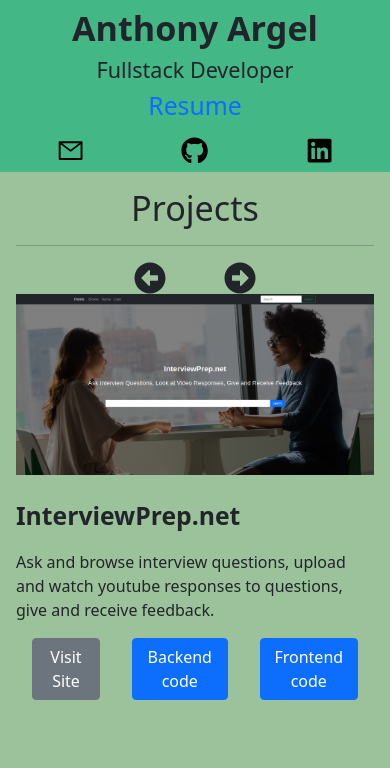
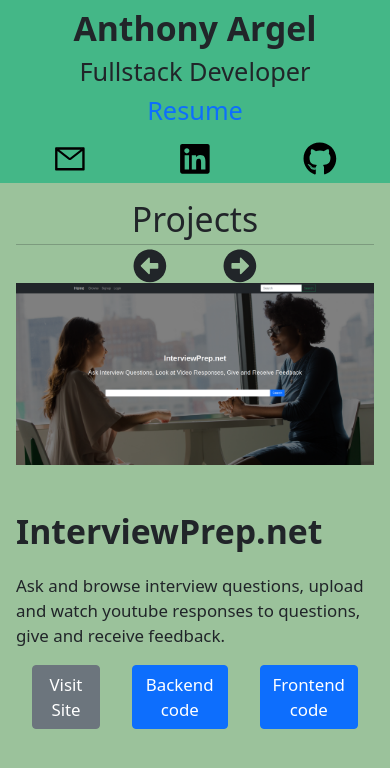
Before and after one commit to anthony-argel/anthony-argel.github.io, a React (Create React App) app: page / in a window 390 px wide. Shown: the top 768 px of the page. Built offline with nearby package versions, Linux system fonts and the light colour scheme.

Commit message:
made an attempt to keep fonts responsive

```diff
--- a/src/assets/styles.css
+++ b/src/assets/styles.css
@@ -98,3 +98,7 @@ ul {
         grid-row:2/3;
     }
 }
+
+a {
+    min-width: 2vw;
+}
--- a/src/components/home.js
+++ b/src/components/home.js
@@ -51,13 +51,13 @@ function Home(props) {
         <div className='row'>
             <div className='col-12 col-lg-3 information d-flex flex-column justify-content-center'>
                 <div>
-                    <h1 className='display-4 fw-bold'>Anthony Argel</h1>
-                    <h4>Fullstack Developer</h4>
-                    <a href={resume} download className='h2' style={{textDecoration:'none'}}>Resume</a><br/>
+                    <h1 className='fw-bold' style={{fontSize:'max(2.4vw, 4vh)'}}>Anthony Argel</h1>
+                    <h4 style={{fontSize:'max(1.2vw, 3vh)'}}>Fullstack Developer</h4>
+                    <a href={resume} download className='h2' style={{textDecoration:'none', fontSize:'max(1.2vw, 3vh)'}}>Resume</a><br/>
                     <div className='d-flex justify-content-around mt-3'>
-                    <a href='mailto:anthony.r.argel@gmail.com'><AiOutlineMail color='black' size='1.7em'/></a>
-                    <a href='https://www.linkedin.com/in/anthony-argel-24735116a/'><FaGithub color='black' size='1.7em'/></a>
-                    <a href='https://github.com/anthony-argel'><FaLinkedin color='black' size='1.7em'/></a>
+                    <a href='mailto:anthony.r.argel@gmail.com'><AiOutlineMail color='black' size='max(1.7vw, 4vh)'/></a>
+                    <a href='https://www.linkedin.com/in/anthony-argel-24735116a/'><FaLinkedin color='black' size='max(1.7vw, 4vh)'/></a>
+                    <a href='https://github.com/anthony-argel'><FaGithub color='black' size='max(1.7vw, 4vh)'/></a>
                     </div>
                 </div>
             </div>
@@ -66,8 +66,8 @@ function Home(props) {
 
 
             <div className='col-12 col-lg-9 p-3 projects'>
-                    <h3 className='text-center display-4 mb-0'>Projects</h3>
-                    <hr/>
+                    <h3 className='text-center mb-0' style={{fontSize:'max(2.5vw, 4vh)'}}>Projects</h3>
+                    <hr style={{marginBottom:'min(10px, .5vh)', marginTop:'min(100px, .5vh)'}}/>
                 <div className='grid-container'>
 
                 <div className='grid-item item-1'>
@@ -75,21 +75,21 @@ function Home(props) {
                 </div>
 
                 <div className='grid-item item-2 mx-auto my-auto'>
-                <FaArrowAltCircleLeft size='2em'  cursor='pointer' onClick={() => nextProject(-1)}/>
+                <FaArrowAltCircleLeft cursor='pointer' size='max(1.7vw, 4vh)' onClick={() => nextProject(-1)}/>
                 </div>
 
                 <div className='grid-item item-3 mx-auto my-auto'>
-                <FaArrowAltCircleRight size='2em' cursor='pointer' onClick={() => nextProject(1)}/>
+                <FaArrowAltCircleRight cursor='pointer' size='max(1.7vw, 4vh)' onClick={() => nextProject(1)}/>
                 </div>
 
 
                 <div className='grid-item item-4'>
-                    <p className='fs-2 fw-bold'>{projects[currentProjectInd].title}</p>
-                    <p>{projects[currentProjectInd].description}</p>
+                    <p className='fw-bold' style={{fontSize:'max(1.3vw, 4vh)'}}>{projects[currentProjectInd].title}</p>
+                    <p style={{fontSize:'max(1.3vw, 2vh)'}}>{projects[currentProjectInd].description}</p>
                     <div className='d-flex justify-content-center'>
-                        <a href={projects[currentProjectInd].url} target='_blank' rel='noopener noreferrer' className='btn btn-secondary mx-3'>Visit Site</a>
-                        <a href={projects[currentProjectInd].backend} target='_blank' rel='noopener noreferrer'  className='btn btn-primary mx-3'>Backend code</a>
-                        <a href={projects[currentProjectInd].frontend} target='_blank' rel='noopener noreferrer'  className='btn btn-primary mx-3'>Frontend code</a>
+                        <a href={projects[currentProjectInd].url}  style={{fontSize:'max(1vw, 2vh)'}} target='_blank' rel='noopener noreferrer' className='btn btn-secondary mx-3'>Visit Site</a>
+                        <a href={projects[currentProjectInd].backend}  style={{fontSize:'max(1vw, 2vh)'}} target='_blank' rel='noopener noreferrer'  className='btn btn-primary mx-3'>Backend code</a>
+                        <a href={projects[currentProjectInd].frontend}  style={{fontSize:'max(1vw, 2vh)'}} target='_blank' rel='noopener noreferrer'  className='btn btn-primary mx-3'>Frontend code</a>
                     </div>
                 </div>
             </div>
```
